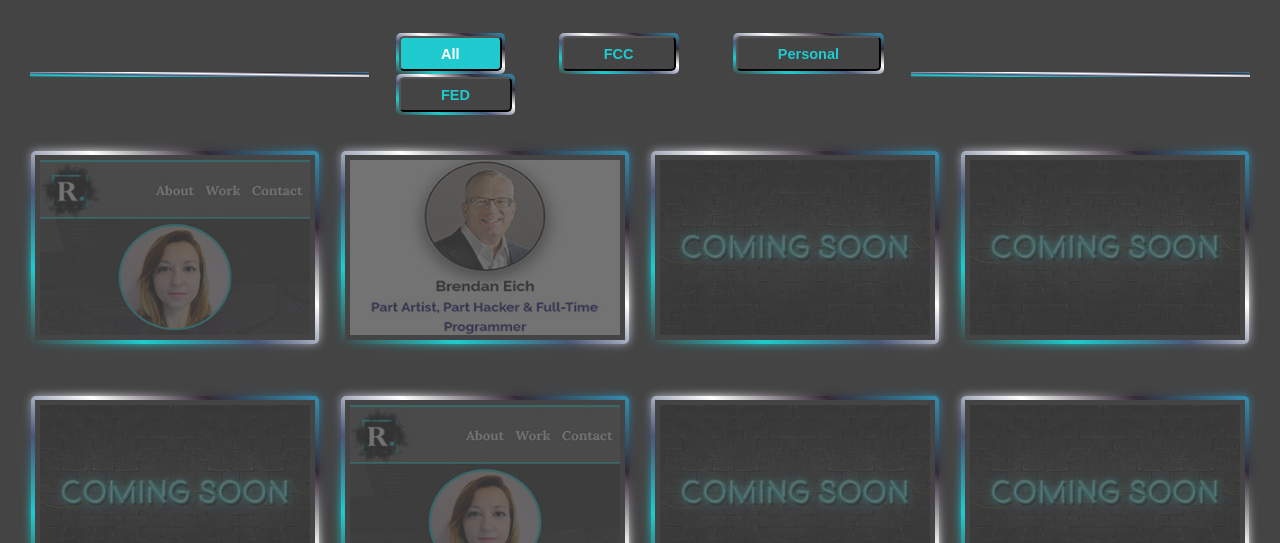
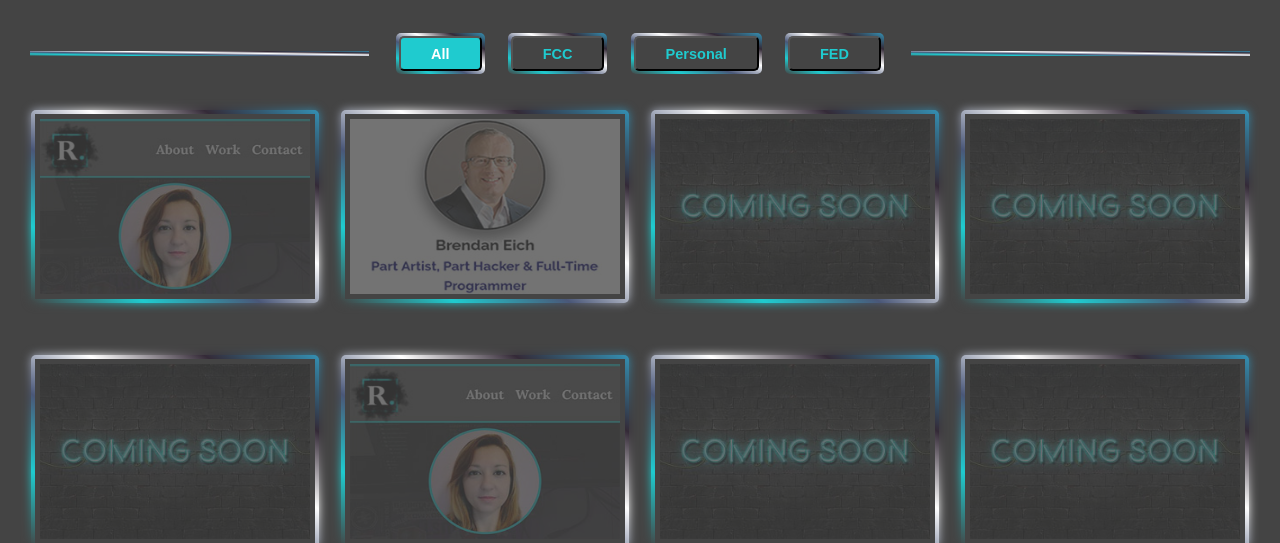
Before and after one commit to ralitsavoronevska/modern_portfolio, a website: page dist/work.html in a window 1280 px wide. Shown: the part 257-800 px from the top of the page. Drawn offline with Linux system fonts and the light colour scheme.

Commit message:
Updated .tabCards__btn css

```diff
--- a/scss/_work.scss
+++ b/scss/_work.scss
@@ -208,7 +208,7 @@ main#work { padding: 9rem 1rem 1rem 1rem; }
 @media screen and (min-width: 1250px) {
   .tabCards__filters { background-size: 27.8% 5px !important;
     .tabCards__filters__wrapper { width: 40% !important;
-      .tabCards__btn, .active--btn { padding: 1rem 4rem !important; }
+      .tabCards__btn, .active--btn { padding: 1rem 3rem !important; }
     }
   }
 }
```
Also changed, not shown: dist/css/all.css.
